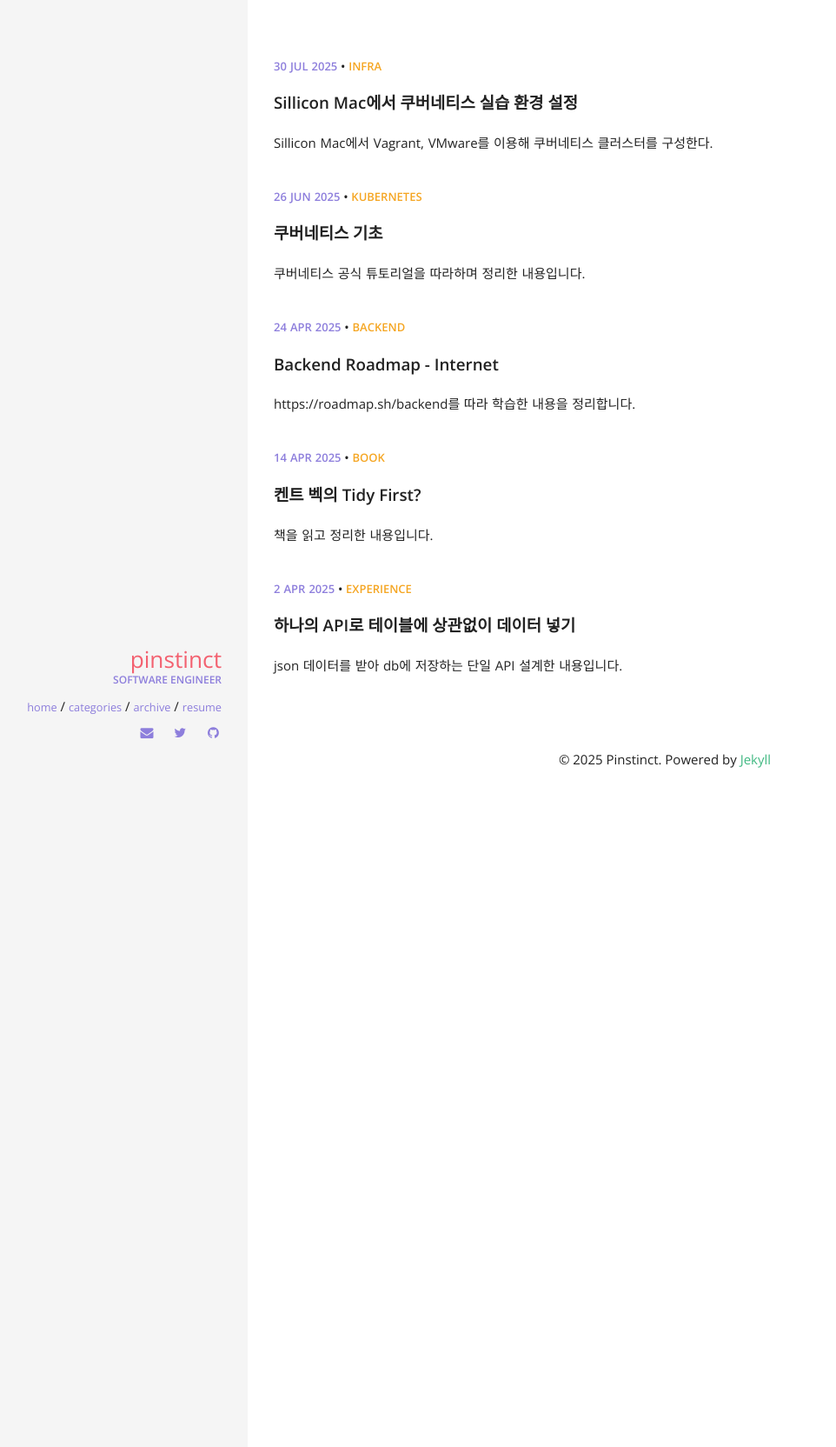
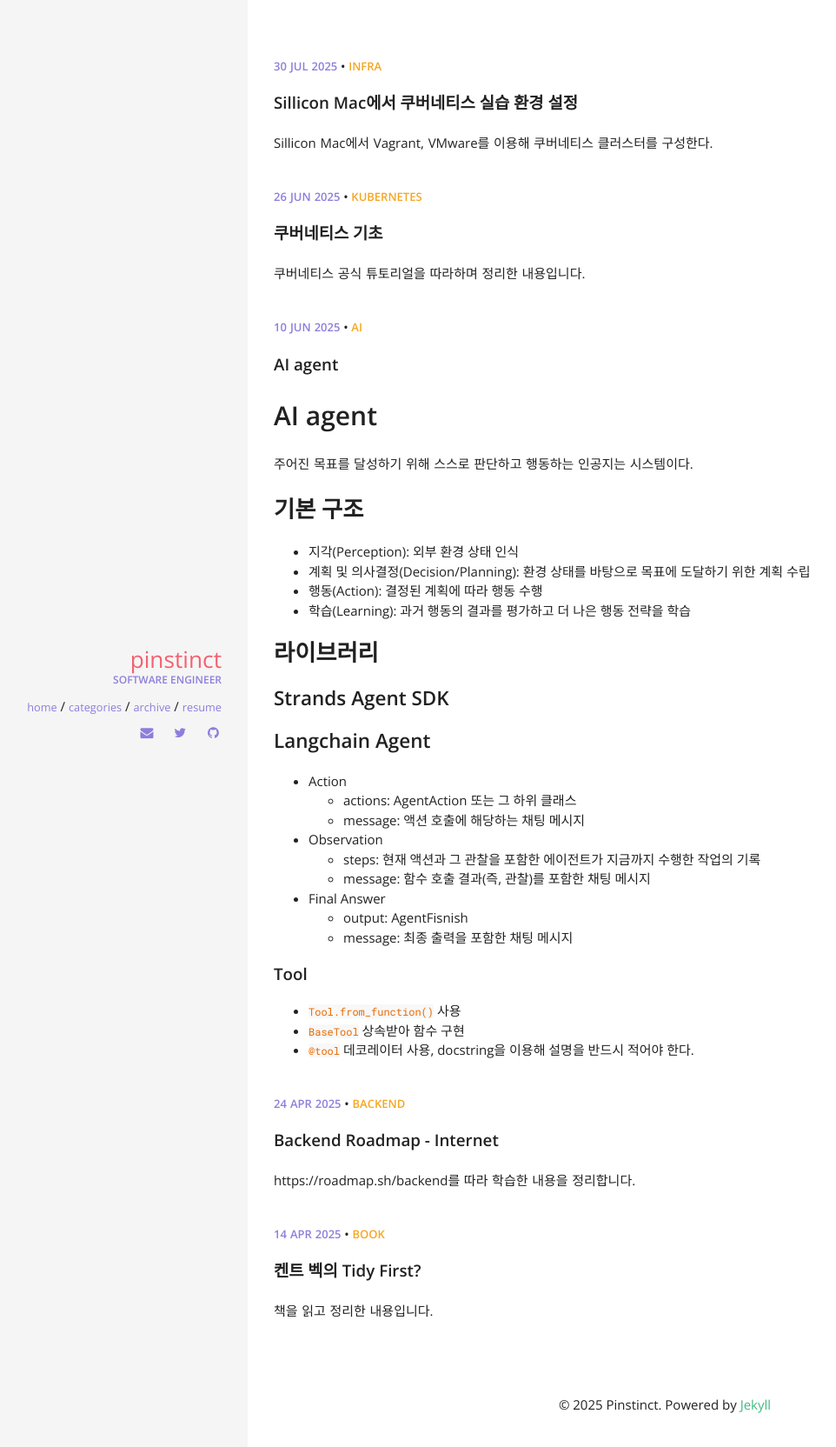
Before and after one commit to pinstinct/pinstinct.github.com, a Jekyll site: the page built from index.html, in a window 1280 px wide. Shown: the top 1664 px of the page at 87% size, without its empty margins (35-997 px from the left). Built offline with Jekyll 4.4.1, drawn with Linux system fonts in a browser that asks for light colours; comment, search, counter and statistics services are not loaded.

Commit message:
add post

```diff
--- /dev/null
+++ b/_posts/2025-06-10-ai-agent.md
@@ -0,0 +1,43 @@
+---
+layout: post
+title: AI agent
+categories: ai
+tags: [ai, python]
+excerpt:
+---
+
+# AI agent
+
+주어진 목표를 달성하기 위해 스스로 판단하고 행동하는 인공지는 시스템이다.
+
+## 기본 구조
+
+- 지각(Perception): 외부 환경 상태 인식
+- 계획 및 의사결정(Decision/Planning): 환경 상태를 바탕으로 목표에 도달하기 위한 계획 수립
+- 행동(Action): 결정된 계획에 따라 행동 수행
+- 학습(Learning): 과거 행동의 결과를 평가하고 더 나은 행동 전략을 학습
+
+
+
+## 라이브러리
+
+### [Strands Agent SDK](https://strandsagents.com/0.1.x/)
+
+### [Langchain Agent](https://python.langchain.com/docs/tutorials/agents/)
+
+- Action
+    - actions: AgentAction 또는 그 하위 클래스
+    - message: 액션 호출에 해당하는 채팅 메시지
+- Observation
+    - steps: 현재 액션과 그 관찰을 포함한 에이전트가 지금까지 수행한 작업의 기록
+    - message: 함수 호출 결과(즉, 관찰)를 포함한 채팅 메시지
+- Final Answer
+    - output: AgentFisnish
+    - message: 최종 출력을 포함한 채팅 메시지
+
+
+#### Tool
+
+- `Tool.from_function()` 사용
+- `BaseTool` 상속받아 함수 구현
+- `@tool` 데코레이터 사용, docstring을 이용해 설명을 반드시 적어야 한다.
```
Also changed, not shown: _posts/2025-06-26-k8s.md (+1 -1 lines).
